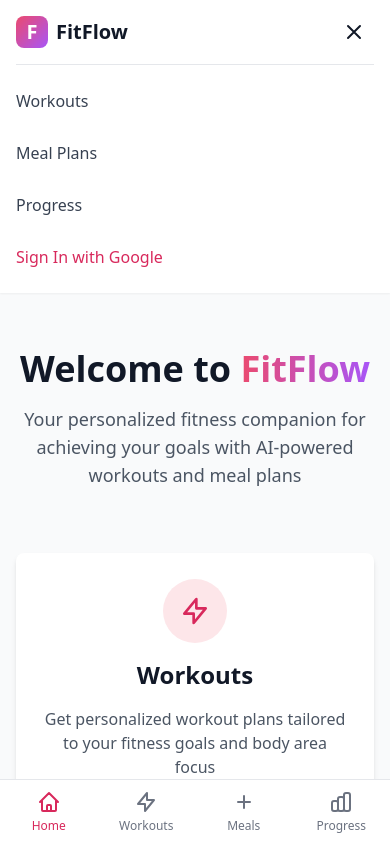
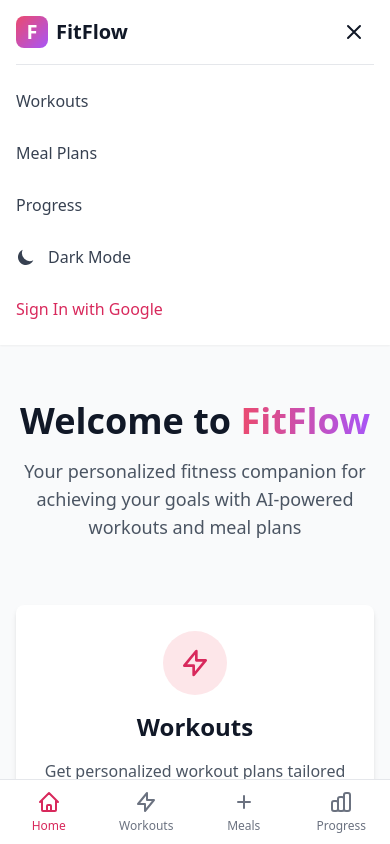
Before and after one commit to dnelson-dyna/fitness-app, a React (Vite) app: page / in a window 390 px wide. Both pictures are taken after a click on the button "Toggle menu". Shown: the top 844 px of the page. Built offline with nearby package versions, Linux system fonts and the light colour scheme; no server answers.

Commit message:
Add dark mode toggle to mobile menu
- Added theme toggle button to mobile navigation menu
- Displays icon and text label (Light Mode/Dark Mode)
- Consistent styling with other mobile menu items
- Provides parity with desktop menu for theme switching

```diff
--- a/src/components/Layout/Header.tsx
+++ b/src/components/Layout/Header.tsx
@@ -151,6 +151,28 @@
                 Progress
               </Link>
 
+              {/* Mobile Dark Mode Toggle */}
+              <button
+                onClick={toggleTheme}
+                className="flex items-center gap-3 text-gray-700 dark:text-gray-300 hover:text-primary-600 dark:hover:text-primary-400 transition-colors font-medium py-2"
+              >
+                {theme === 'dark' ? (
+                  <>
+                    <svg className="w-5 h-5 text-yellow-500" fill="currentColor" viewBox="0 0 20 20">
+                      <path fillRule="evenodd" d="M10 2a1 1 0 011 1v1a1 1 0 11-2 0V3a1 1 0 011-1zm4 8a4 4 0 11-8 0 4 4 0 018 0zm-.464 4.95l.707.707a1 1 0 001.414-1.414l-.707-.707a1 1 0 00-1.414 1.414zm2.12-10.607a1 1 0 010 1.414l-.706.707a1 1 0 11-1.414-1.414l.707-.707a1 1 0 011.414 0zM17 11a1 1 0 100-2h-1a1 1 0 100 2h1zm-7 4a1 1 0 011 1v1a1 1 0 11-2 0v-1a1 1 0 011-1zM5.05 6.464A1 1 0 106.465 5.05l-.708-.707a1 1 0 00-1.414 1.414l.707.707zm1.414 8.486l-.707.707a1 1 0 01-1.414-1.414l.707-.707a1 1 0 011.414 1.414zM4 11a1 1 0 100-2H3a1 1 0 000 2h1z" clipRule="evenodd" />
+                    </svg>
+                    <span>Light Mode</span>
+                  </>
+                ) : (
+                  <>
+                    <svg className="w-5 h-5 text-gray-700 dark:text-gray-300" fill="currentColor" viewBox="0 0 20 20">
+                      <path d="M17.293 13.293A8 8 0 016.707 2.707a8.001 8.001 0 1010.586 10.586z" />
+                    </svg>
+                    <span>Dark Mode</span>
+                  </>
+                )}
+              </button>
+
               {/* Mobile Auth Section */}
               {!isLoading && (
                 <>
```
